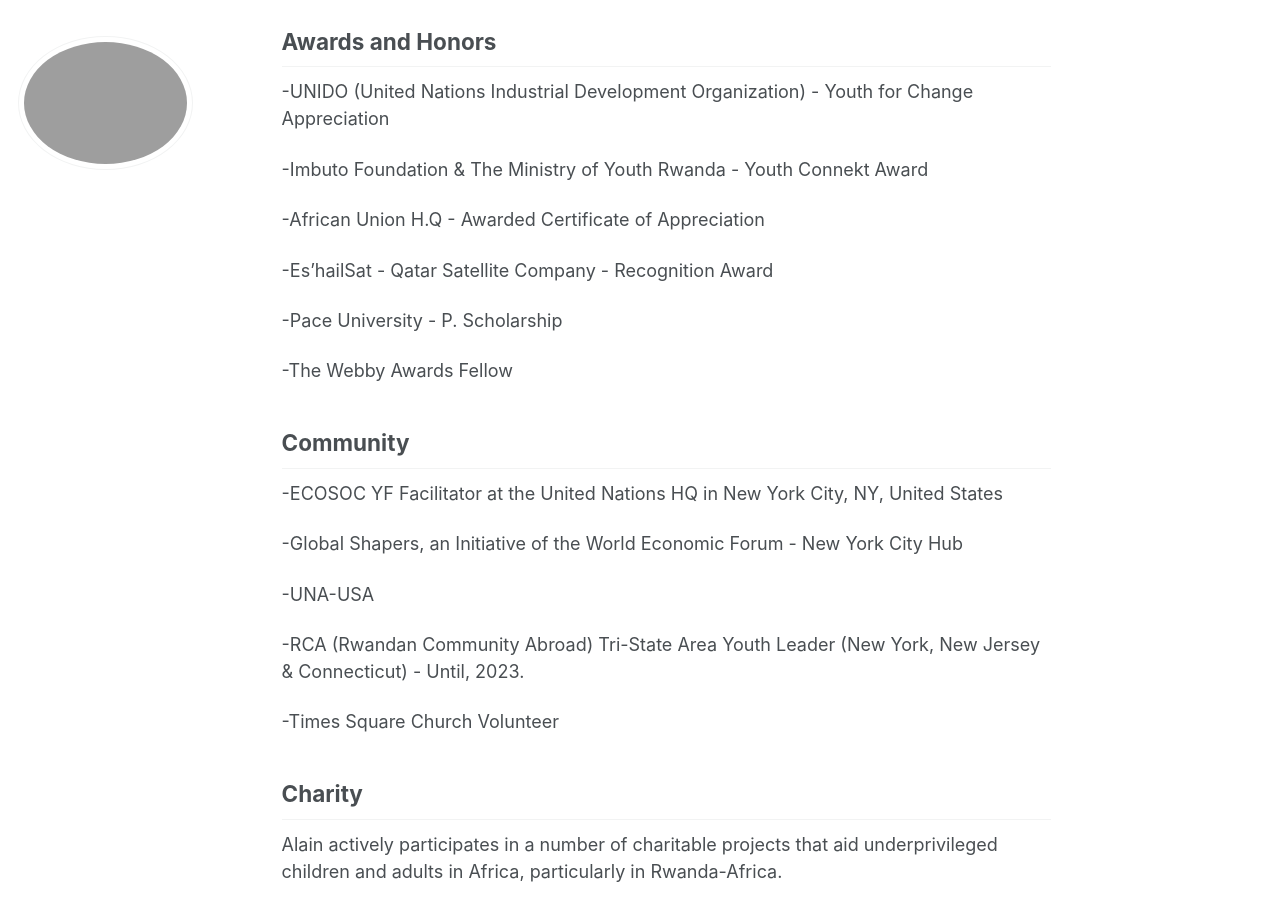
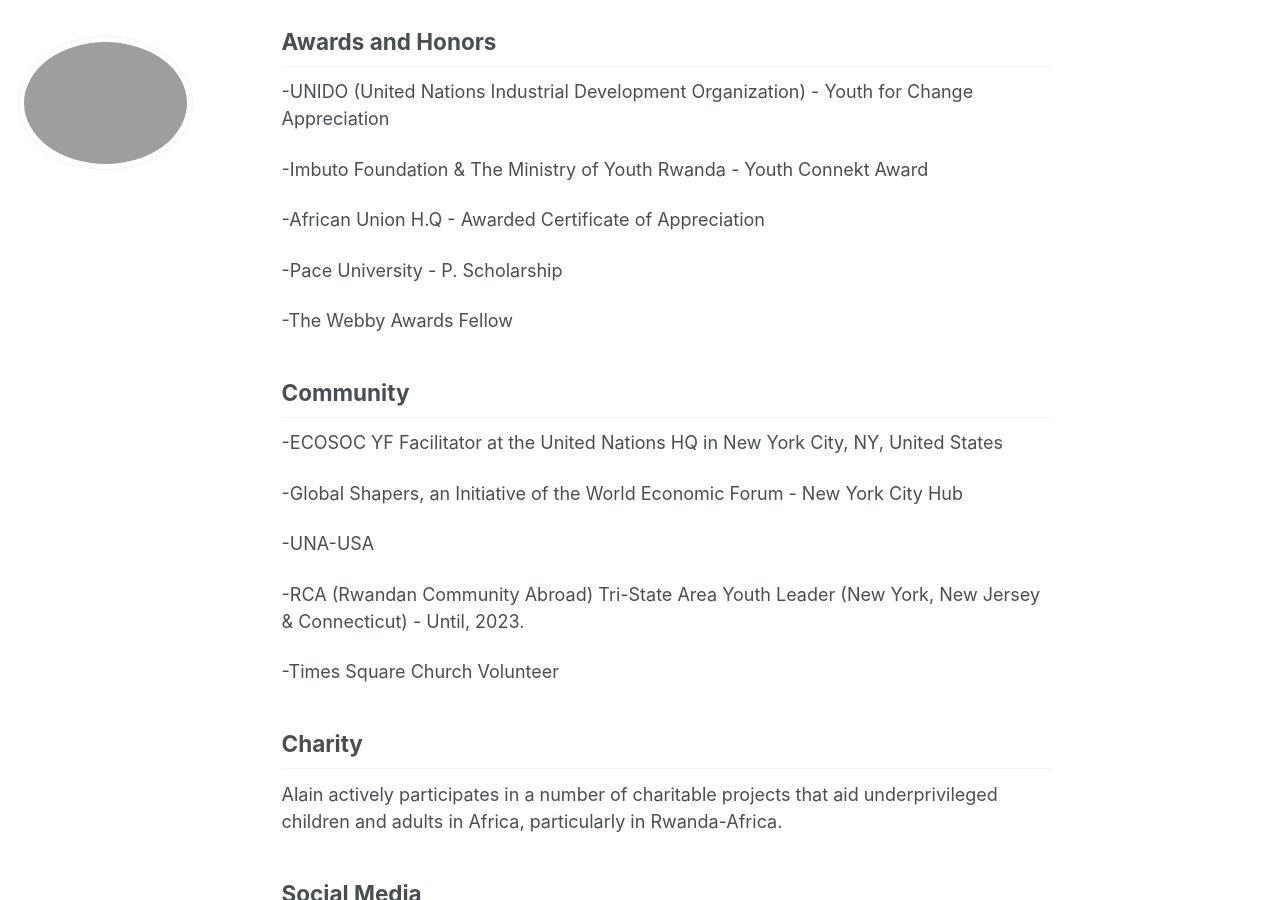
Before and after one commit to phdcsseiden/phdcsseiden.github.io, a Jekyll site: the page built from _pages/about.md, in a window 1280 px wide and 900 px high, scrolled down 2617 px. Built offline with Jekyll 4.4.1, drawn with Linux system fonts in a browser that asks for light colours.

Commit message:
Update about.md

```diff
--- a/_pages/about.md
+++ b/_pages/about.md
@@ -88,8 +88,6 @@
 
 -African Union H.Q - Awarded Certificate of Appreciation
 
--Es'hailSat - Qatar Satellite Company - Recognition Award
-
 -Pace University - P. Scholarship
 
 -The Webby Awards Fellow
```
